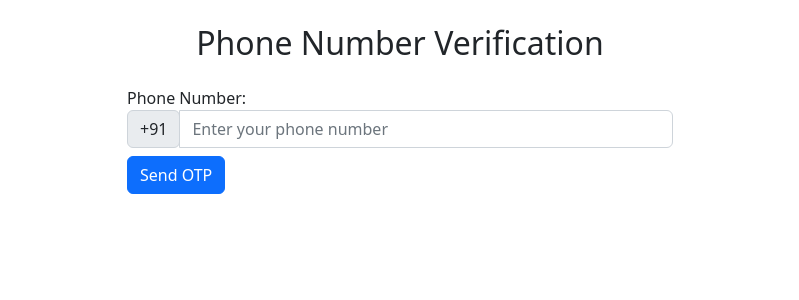
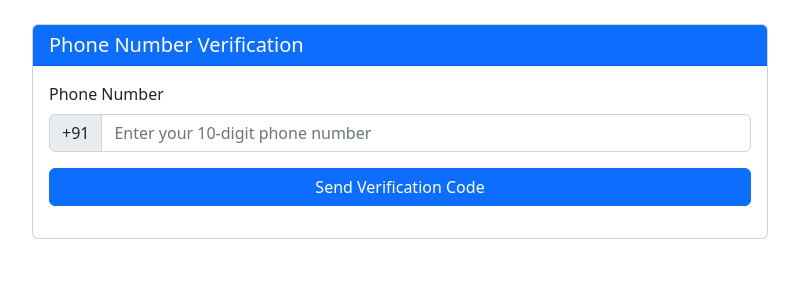
Before and after one commit to ashtiv/cowin_clone, a React (Create React App) app: page / in a window 1280 px wide. Shown: the top 300 px of the page, without its empty margins (240-1039 px from the left). Built offline with nearby package versions, Linux system fonts and the light colour scheme.

Commit message:
user login with ph num

```diff
--- a/package.json
+++ b/package.json
@@ -7,6 +7,7 @@
     "@testing-library/react": "^13.4.0",
     "@testing-library/user-event": "^13.5.0",
     "bootstrap": "^5.2.3",
+    "firebase": "^9.22.0",
     "react": "^18.2.0",
     "react-dom": "^18.2.0",
     "react-router-dom": "^6.11.1",
--- a/src/Login.js
+++ b/src/Login.js
@@ -1,82 +1,95 @@
 import React, { useState } from 'react';
+import firebase from 'firebase/compat/app';
+import 'firebase/compat/auth';
+import { auth } from './firebase';
 
-function Login() {
+function PhoneAuth() {
     const [phoneNumber, setPhoneNumber] = useState('');
-    const [otp, setOtp] = useState('');
-    const [phoneNumberSubmitted, setPhoneNumberSubmitted] = useState(false);
+    const [verificationCode, setVerificationCode] = useState('');
+    const [verificationId, setVerificationId] = useState(null);
+    const [recaptchaShown, setrecaptchaShown] = useState(true);
 
-    const handlePhoneNumberChange = (event) => {
+    function handlePhoneChange(event) {
         setPhoneNumber(event.target.value);
-    };
+    }
 
-    const handleOtpChange = (event) => {
-        setOtp(event.target.value);
-    };
+    function handleCodeChange(event) {
+        setVerificationCode(event.target.value);
+    }
 
-    const handlePhoneNumberSubmit = (event) => {
+    async function handleSubmit(event) {
         event.preventDefault();
-        // handle phone number submission
-        setPhoneNumberSubmitted(true);
-    };
+        const appVerifier = new firebase.auth.RecaptchaVerifier('recaptcha-container');
+        const formattedPhoneNumber = `+91${phoneNumber}`;
+        auth.signInWithPhoneNumber(formattedPhoneNumber, appVerifier)
+            .then((confirmationResult) => {
+                setrecaptchaShown(false);
+                setVerificationId(confirmationResult.verificationId);
+            })
+            .catch((error) => {
+                console.error(error);
+            });
+    }
 
-    const handleOtpSubmit = (event) => {
+    function handleSignIn(event) {
         event.preventDefault();
-        // handle phone number verification with OTP
-    };
+
+        const credential = firebase.auth.PhoneAuthProvider.credential(
+            verificationId,
+            verificationCode
+        );
+
+        auth.signInWithCredential(credential)
+            .then((userCredential) => {
+                const uid = userCredential.user.multiFactor.user.uid;
+                console.log(uid);
+            })
+            .catch((error) => {
+                console.error(error);
+            });
+    }
 
     return (
-        <div className="container">
+        <div className="container my-4">
             <div className="row justify-content-center">
-                <div className="col-md-6">
-                    <form onSubmit={phoneNumberSubmitted ? handleOtpSubmit : handlePhoneNumberSubmit}>
-                        <h2 className="text-center my-4">Phone Number Verification</h2>
-                        <div className="form-group my-20">
-                            <label htmlFor="phoneNumber">Phone Number:</label>
-                            <div className="input-group">
-                                <div className="input-group-prepend">
-                                    <span className="input-group-text">+91</span>
+                <div className="col-md-8">
+                    <div className="card">
+                        <div className="card-header bg-primary text-white">
+                            <h5 className="mb-0">Phone Number Verification</h5>
+                        </div>
+                        <div className="card-body">
+                            <form onSubmit={handleSubmit}>
+                                <div className="mb-3">
+                                    <label htmlFor="phone" className="form-label">Phone Number</label>
+                                    <div className="input-group mb-3">
+                                        <span className="input-group-text">+91</span>
+                                        <input type="tel" className="form-control" id="phone" value={phoneNumber} onChange={handlePhoneChange} placeholder="Enter your 10-digit phone number" required />
+                                    </div>
                                 </div>
-                                <input
-                                    type="tel"
-                                    className="form-control"
-                                    id="phoneNumber"
-                                    name="phoneNumber"
-                                    value={phoneNumber}
-                                    onChange={handlePhoneNumberChange}
-                                    placeholder="Enter your phone number"
-                                    required
-                                />
-                            </div>
+                                <div className="d-grid gap-2 mb-3">
+                                    <button type="submit" className="btn btn-primary">Send Verification Code</button>
+                                </div>
+                            </form>
+                            {verificationId && (
+                                <form onSubmit={handleSignIn}>
+                                    <div className="mb-3">
+                                        <label htmlFor="code" className="form-label">Verification Code</label>
+                                        <input type="number" className="form-control" id="code" value={verificationCode} onChange={handleCodeChange} placeholder="Enter the verification code sent to your phone" required />
+                                    </div>
+                                    <div className="d-grid gap-2 mb-3">
+                                        <button type="submit" className="btn btn-primary">Verify</button>
+                                    </div>
+                                </form>
+                            )}
+                            {recaptchaShown && (
+                                <div id="recaptcha-container" className="mb-3"></div>
+                            )}
                         </div>
-                        {!phoneNumberSubmitted ? (
-                            <button type="submit" className="btn btn-primary btn-block my-2">
-                                Send OTP
-                            </button>
-                        ) : (
-                            <>
-                                <div className="form-group my-2">
-                                    <label htmlFor="otp">OTP (valid for 5 mins only):</label>
-                                    <input
-                                        type="tel"
-                                        className="form-control"
-                                        id="otp"
-                                        name="otp"
-                                        value={otp}
-                                        onChange={handleOtpChange}
-                                        placeholder="Enter the OTP you received"
-                                        required
-                                    />
-                                </div>
-                                <button type="submit" className="btn btn-primary btn-block my-2">
-                                    Verify
-                                </button>
-                            </>
-                        )}
-                    </form>
+                    </div>
                 </div>
             </div>
         </div>
     );
 }
 
-export default Login;
+export default PhoneAuth;
--- /dev/null
+++ b/src/firebase.js
@@ -0,0 +1,17 @@
+import firebase from 'firebase/compat/app';
+import 'firebase/compat/auth';
+
+const firebaseConfig = {
+    // Replace with your Firebase config object
+    apiKey: "AIzaSyDyIz-qslRS9KuwqiBDVs9-k2nSVp-gpZg",
+    authDomain: "cowinclone.firebaseapp.com",
+    projectId: "cowinclone",
+    storageBucket: "cowinclone.appspot.com",
+    messagingSenderId: "585257338360",
+    appId: "1:585257338360:web:48968ebfecc31392e9820d",
+    measurementId: "G-42JQ1LK2X9"
+};
+
+firebase.initializeApp(firebaseConfig);
+
+export const auth = firebase.auth();
```
Also changed, not shown: 1 other file (tests, documents, lock files or other folders).
